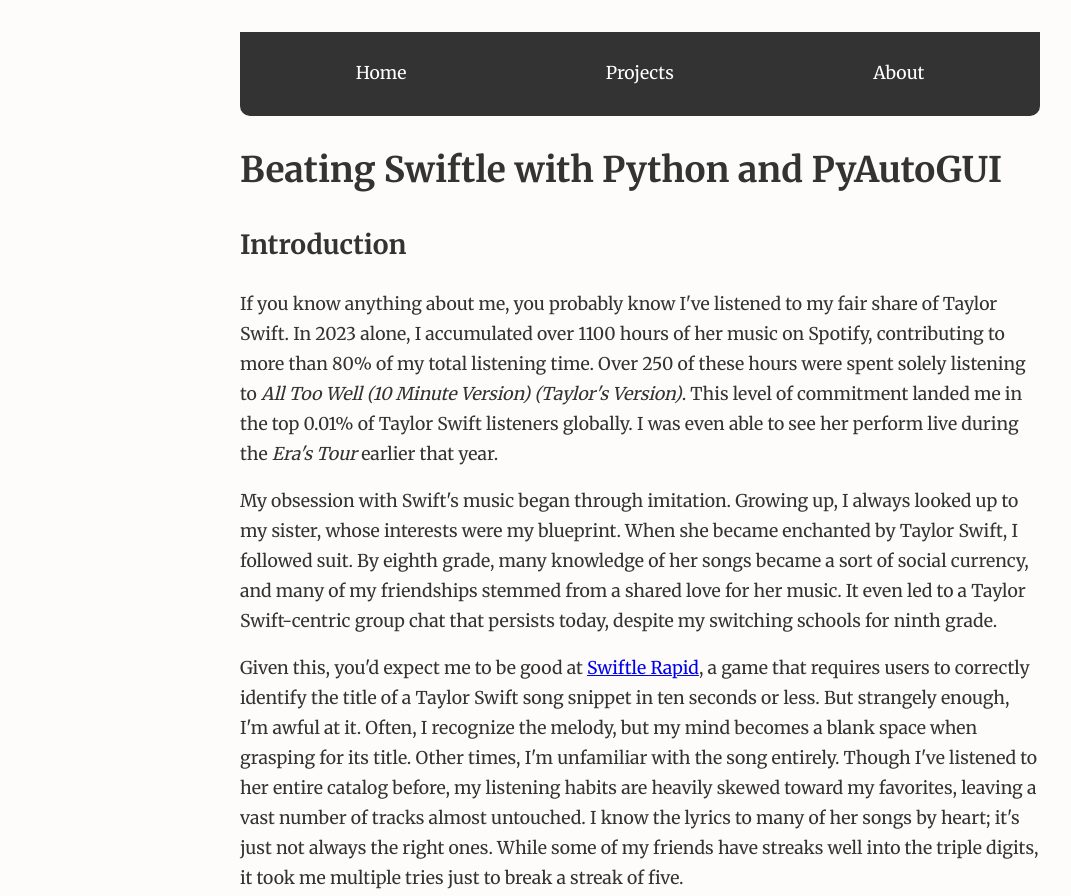
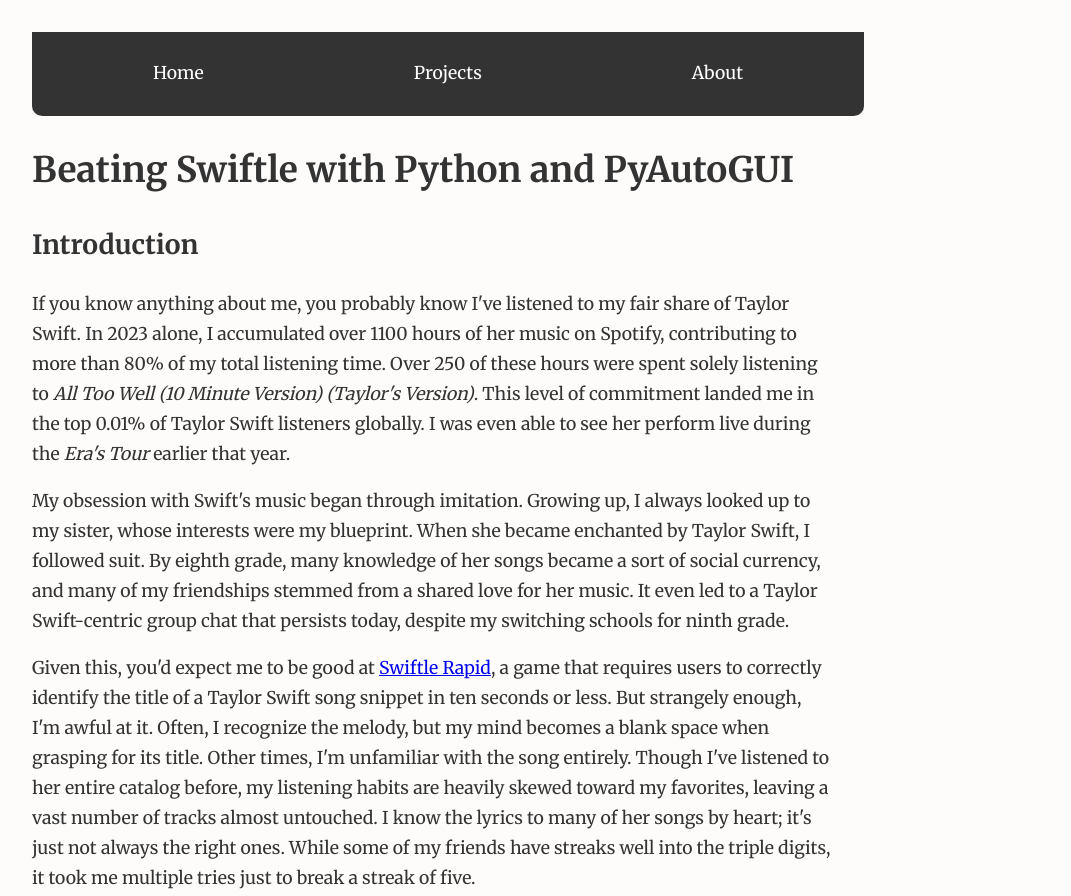
Before and after one commit to connor-huh/projects, a plain HTML site: page swiftle.html in a window 1280 px wide. Shown: the top 896 px of the page, without its empty margins (0-1071 px from the left). Drawn offline with nearby package versions, Linux system fonts and the light colour scheme.

Commit message:
Update swiftle.html

```diff
--- a/swiftle.html
+++ b/swiftle.html
@@ -19,6 +19,8 @@
   <style>
     .navbar {
       list-style-type: none;
+      width: 100%;
+      max-width: none !important;
       margin: 0;
       padding: 0.5rem 1rem;
       overflow: hidden;
@@ -49,7 +51,7 @@
       line-height: 1.7;
       font-size: 1.1rem;
       max-width: 800px;
-      margin: auto;
+      margin: 0;
       padding: 2rem;
       background: #fdfcfb;
       color: #333;
```
